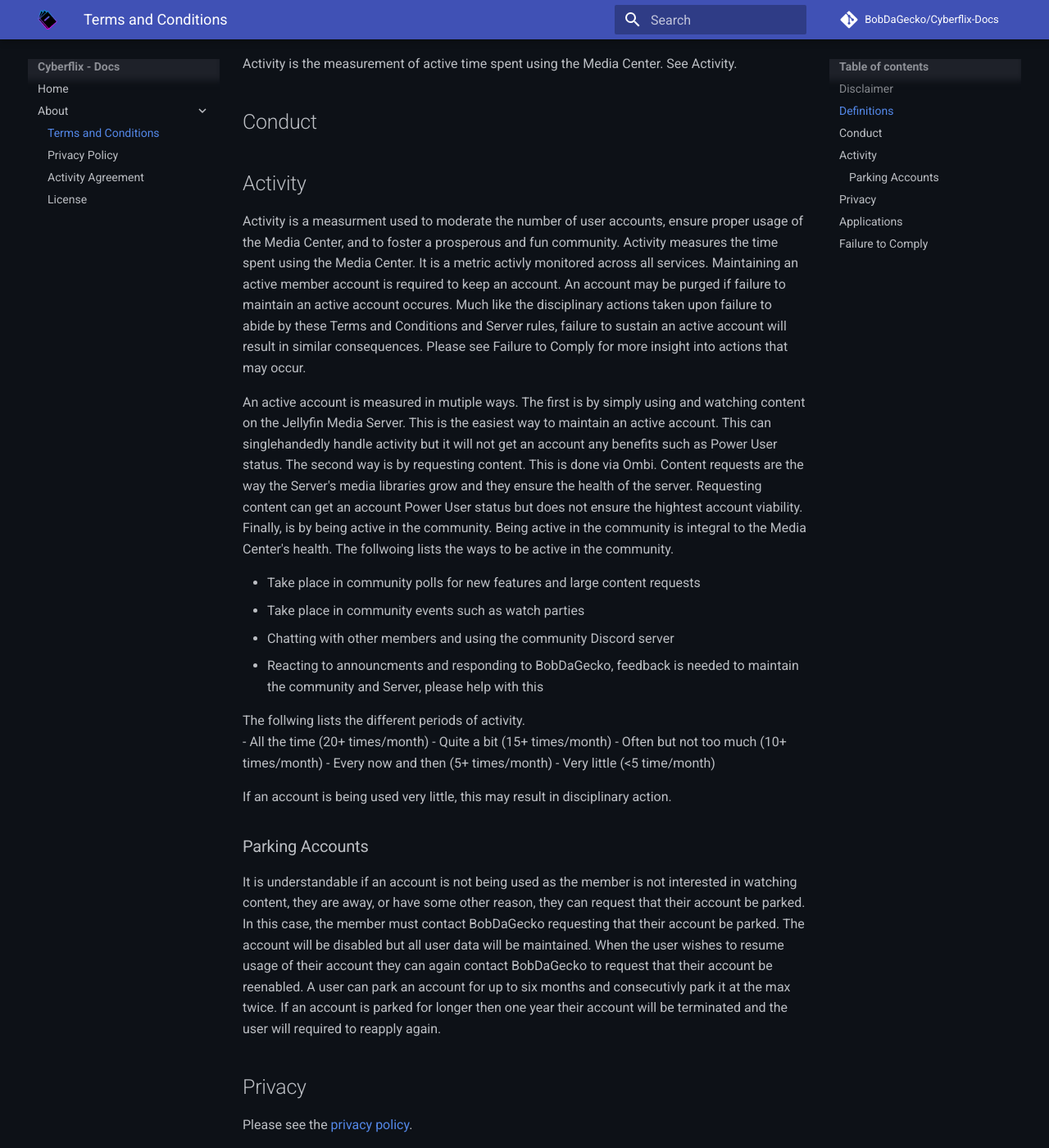
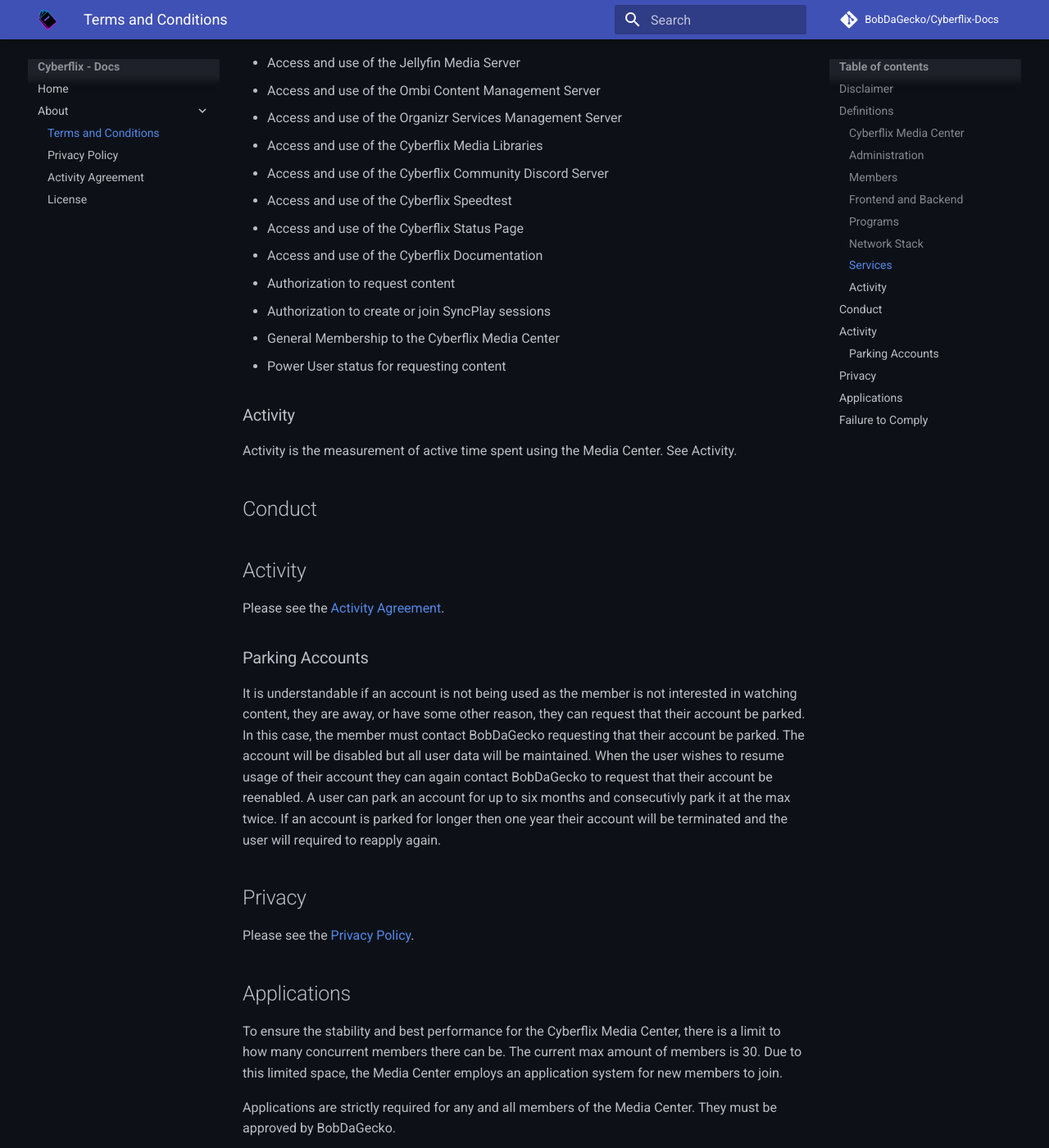
Before and after one commit to Cyberflix-Media/Cyberflix-Docs, an MkDocs documentation site: the page built from docs/about/terms-and-conditions.md, in a window 1280 px wide and 1400 px high, scrolled down 2177 px. Shown: the whole window at 82% size. Built offline with MkDocs 1.6.1 and Material for MkDocs 9.7.7, drawn with Linux system fonts in a browser that asks for light colours; comment, search, counter and statistics services are not loaded; some of the changed text lies outside the part shown.

Commit message:
Update terms-and-conditions.md

```diff
--- a/docs/about/terms-and-conditions.md
+++ b/docs/about/terms-and-conditions.md
@@ -7,26 +7,33 @@
 These terms and conditions only apply to the members of the Cyberflix Media Center. Any guest or non-member otherwise is not bound by any provisions defined by these terms and conditions. However, any user may have any access to the Cyberflix Media Center terminated for any reason at any time.
 
 ## Definitions
+### Cyberflix Media Center
 The Cyberflix Media Center is a network stack of various [projects](https://docs.cyberflix.io/about/license/#included-projects) that are made up to organize, manage, and share digital media files to networked devices. A project is any computer program used for development, deployment, production, and maintenance within the Cyberflix Media Center.
 
 !!! note "The Cyberflix Media Center can be referenced by the following aliases."
 
     "Cyberflix," "the Media Center," "the Center," "the Server"
 
+### Administration
 The entirety of the Cyberflix Media Center is managed and owned by BobDaGecko. BobDaGecko is the only administrator and has full access to all accounts, data, and administrative functions. BobDaGecko is the only user with administrative authority and must be respected as such. BobDaGecko holds the final authority on all issues.
 
 !!! note "BobDaGecko may be referenced by the following aliases."
 
     "Bob," "the Owner," "the Administrator," "the Admin," "Administration," "Management," "@BobDaGecko"
 
+### Members
 A member is any registered user of the Cyberflix Media Center who has had their application accepted. They have full access to the Media Center and have full authorization to the Frontend. They are the only group who these terms and conditions apply too. The Cyberflix Media Center holds no hierarchical system among its members meaning no member holds any authority over another member.
 
+### Frontend and Backend
 The Cyberflix Media Center is made up of two halves. The Frontend and the Backend. The Frontend is any site accessible by any member of the Server. The Backend is every site that makes up the backbone of the Server. The Backend makes up the administrative and media management parts of the Server. The Backend is inaccessible to any normal member of the Server.
 
+### Programs
 A program, application, server, or site represents any project in use by the Cyberflix Media Center. Each holds a different definition. A program is simply a normal computer program that is used for a variety of purposes within the Cyberflix Media Center. An application is any project that is either on the Backend or Frontend that has a user interface. A server is any program that hosts individual clients per user or session. A site is any program that is forwarded and hosted on the internet. Multiple projects may hold multiple definitions.
 
+### Network Stack
 The Network Stack is the compilation of all programs, applications, and sites used in production within the Cyberflix Media Center. The Network Stack in it's entirety is not accessible to members and is only used to represent the technical side of the Media Center. Please see [here](https://docs.cyberflix.io/about/license/) for licensing.
 
+### Services
 A service or services are all functions offered to members by the Cyberflix Media Center. A service may represent access to a site or authorization to a function within a site. Services hold an administrative purpose and are used to enforce moderation. As such services may be invoked or revoked at any time for any reason. Below is the list of services offered by the Cyberflix Media Center.
 
  - Access and use of the Jellyfin Media Server
@@ -42,35 +49,20 @@
  - General Membership to the Cyberflix Media Center
  - Power User status for requesting content
 
+### Activity
 Activity is the measurement of active time spent using the Media Center. See Activity.
 
 ## Conduct
 
 ## Activity
-Activity is a measurment used to moderate the number of user accounts, ensure proper usage of the Media Center, and to foster a prosperous and fun community. Activity measures the time spent using the Media Center. It is a metric activly monitored across all services. Maintaining an active member account is required to keep an account. An account may be purged if failure to maintain an active account occures. Much like the disciplinary actions taken upon failure to abide by these Terms and Conditions and Server rules, failure to sustain an active account will result in similar consequences. Please see Failure to Comply for more insight into actions that may occur.
-
-An active account is measured in mutiple ways. The first is by simply using and watching content on the Jellyfin Media Server. This is the easiest way to maintain an active account. This can singlehandedly handle activity but it will not get an account any benefits such as Power User status. The second way is by requesting content. This is done via Ombi. Content requests are the way the Server's media libraries grow and they ensure the health of the server. Requesting content can get an account Power User status but does not ensure the hightest account viability. Finally, is by being active in the community. Being active in the community is integral to the Media Center's health. The follwoing lists the ways to be active in the community.
-
- - Take place in community polls for new features and large content requests
- - Take place in community events such as watch parties
- - Chatting with other members and using the community Discord server
- - Reacting to announcments and responding to BobDaGecko, feedback is needed to maintain the community and Server, please help with this
-
-The follwing lists the different periods of activity.
- - All the time (20+ times/month)
- - Quite a bit (15+ times/month)
- - Often but not too much (10+ times/month)
- - Every now and then (5+ times/month)
- - Very little (<5 time/month)
-
-If an account is being used very little, this may result in disciplinary action.
+Please see the [Activity Agreement](https://docs.cyberflix.io/about/activity-agreement/).
 
 ### Parking Accounts
 It is understandable if an account is not being used as the member is not interested in watching content, they are away, or have some other reason, they can request that their account be parked. In this case, the member must contact BobDaGecko requesting that their account be parked. The account will be disabled but all user data will be maintained. When the user wishes to resume usage of their account they can again contact BobDaGecko to request that their account be reenabled. A user can park an account for up to six months and consecutivly park it at the max twice. If an account is parked for longer then one year their account will be terminated and the user will required to reapply again.
 
 ## Privacy
 
-Please see the [privacy policy](https://docs.cyberflix.io/about/privacy-policy/).
+Please see the [Privacy Policy](https://docs.cyberflix.io/about/privacy-policy/).
 
 ## Applications
 To ensure the stability and best performance for the Cyberflix Media Center, there is a limit to how many concurrent members there can be. The current max amount of members is 30. Due to this limited space, the Media Center employs an application system for new members to join.
```
